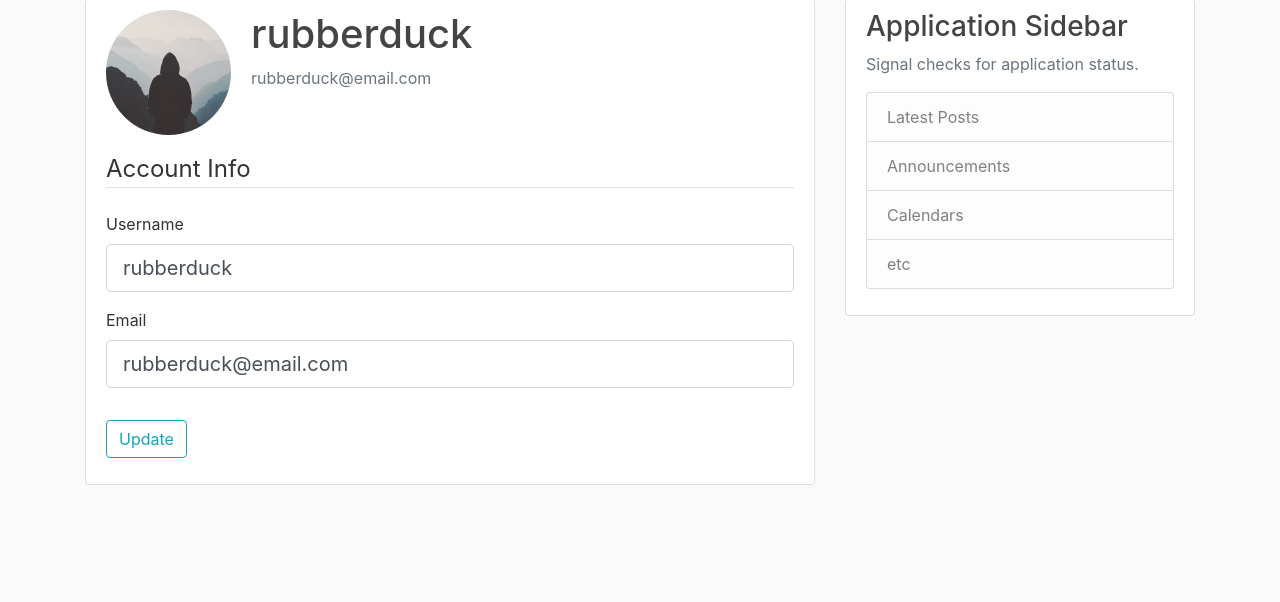
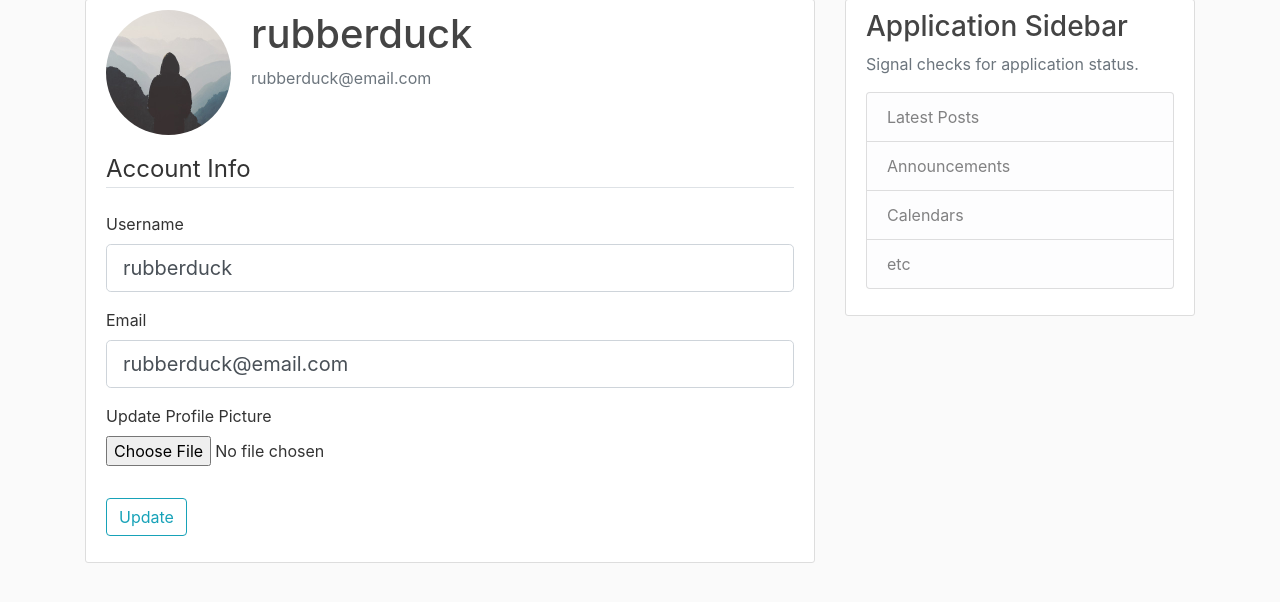
Before and after one commit to viserati/Kyoko, a Flask app: page /account in a window 1280 px wide. Shown: the part 81-683 px from the top of the page. Run offline with Flask 2, Linux system fonts and the light colour scheme; a user stored in the database is signed in; some libraries are stand-ins or nearby versions.

Commit message:
User Account and Profile Picture

```diff
--- a/helloflask/forms.py
+++ b/helloflask/forms.py
@@ -1,4 +1,5 @@
 from flask_wtf import FlaskForm
+from flask_wtf.file import FileField, FileAllowed
 from flask_login import current_user
 from wtforms import StringField, PasswordField, SubmitField, BooleanField
 from wtforms.validators import DataRequired, Length, Email, EqualTo, ValidationError
@@ -42,6 +43,8 @@ class UpdateAccountForm(FlaskForm):
 
     email = StringField('Email', validators=[DataRequired(), Email()])
 
+    picture = FileField('Update Profile Picture', validators=[FileAllowed(['jpg', 'jpeg', 'png'])])
+
     submit = SubmitField('Update')
 
     def validate_username(self, username):
--- a/helloflask/routes.py
+++ b/helloflask/routes.py
@@ -1,3 +1,6 @@
+import os
+import secrets
+# from PIL import Image
 from flask import render_template, url_for, flash, redirect, request
 from helloflask import app, db, bcrypt
 from helloflask.forms import RegistrationForm, LoginForm,UpdateAccountForm
@@ -72,11 +75,30 @@ def logout():
     logout_user()
     return redirect(url_for('home'))
 
+def save_picture(form_picture):
+    random_hex = secrets.token_hex(8)
+    _, f_ext = os.path.splitext(form_picture.filename)
+    picture_fn = random_hex + f_ext
+    picture_path = os.path.join(app.root_path, 'static/profile_pics', picture_fn)
+
+    # below was intended to resize large images - image breaks when implemented.
+    # output_size = (200, 200)
+    # i = Image.open(form_picture)
+    # i.thumbnail(output_size)
+
+
+    form_picture.save(picture_path)
+
+    return picture_fn
+
 @app.route("/account", methods=['GET', 'POST'])
 @login_required
 def account():
     form = UpdateAccountForm()
     if form.validate_on_submit():
+        if form.picture.data:
+            picture_file = save_picture(form.picture.data)
+            current_user.image_file = picture_file
         current_user.username = form.username.data
         current_user.email = form.email.data
         db.session.commit()
--- a/helloflask/templates/account.html
+++ b/helloflask/templates/account.html
@@ -9,7 +9,7 @@
           </div>
         </div>
 
-            <form method="POST" action="">
+            <form method="POST" action="" enctype="multipart/form-data">
                 {{ form.hidden_tag() }}
                 <fieldset class="form-group">
                     <legend class="border-bottom mb-4">Account Info</legend>
@@ -41,6 +41,17 @@
                         {% endif %}
                     </div>
 
+                    <div class="form-group">
+                        {{ form.picture.label() }}
+                        {{ form.picture(class="form-control-file") }}
+                            {% if form.picture.errors %}
+                                {% for error in form.picture.errors %}
+                                    <span class="text-danger">{{ error }}</span></br>
+                                {% endfor %}
+
+
+                            {% endif %}
+                    </div>
                 </fieldset>
                 <div class="form-group">
                     {{ form.submit(class="btn btn-outline-info") }}
```
Also changed, not shown: helloflask/site.db, helloflask/static/profile_pics/241faf7c23102d7c.jpeg (added), helloflask/static/profile_pics/3030e2fc60e8be4d.jpeg (added), helloflask/static/profile_pics/3e013a507e5466af.jpeg (added), helloflask/static/profile_pics/4a7bf7abc84ffa19.jpeg (added), helloflask/static/profile_pics/9d0f8e20e9cc97d5.jpeg (added).
